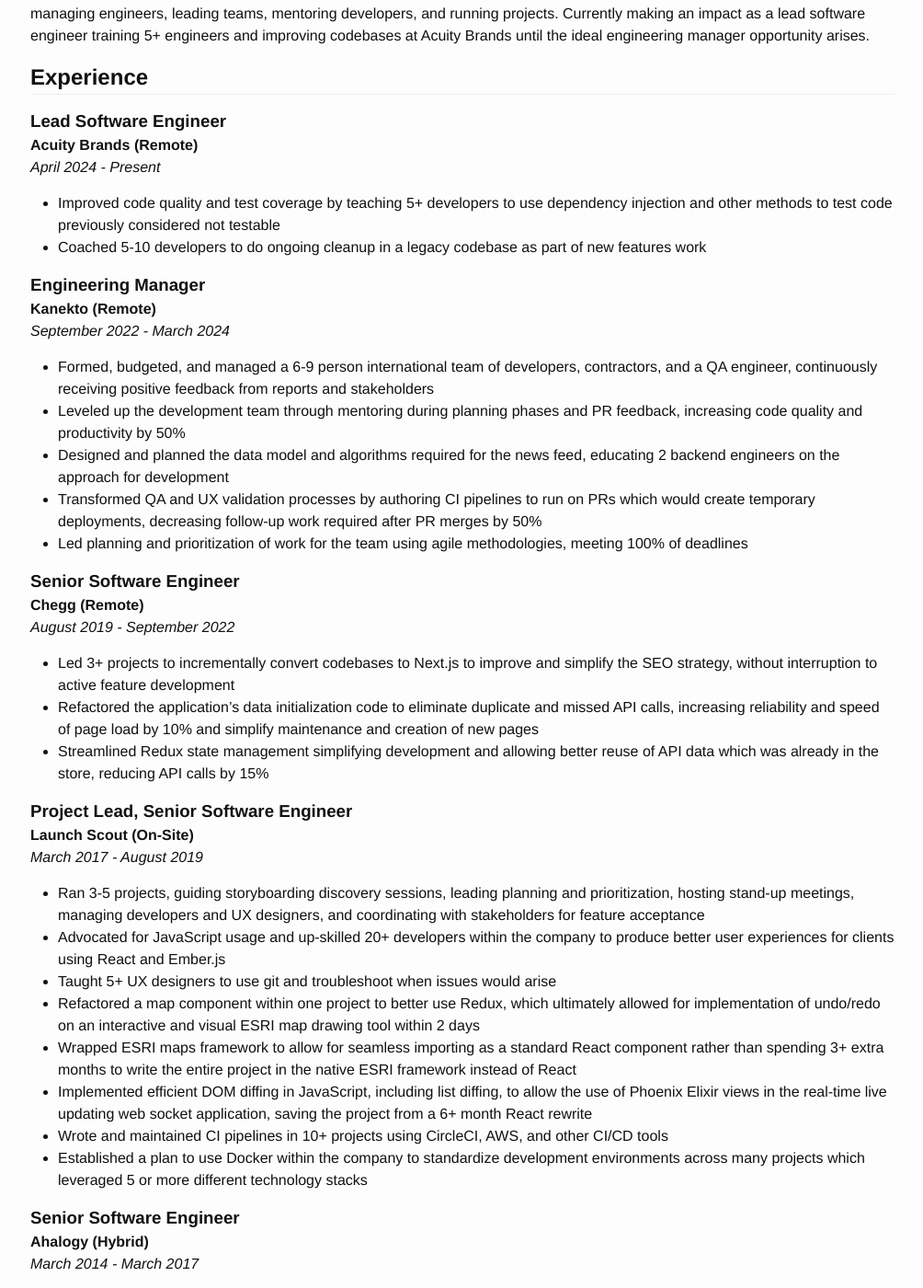
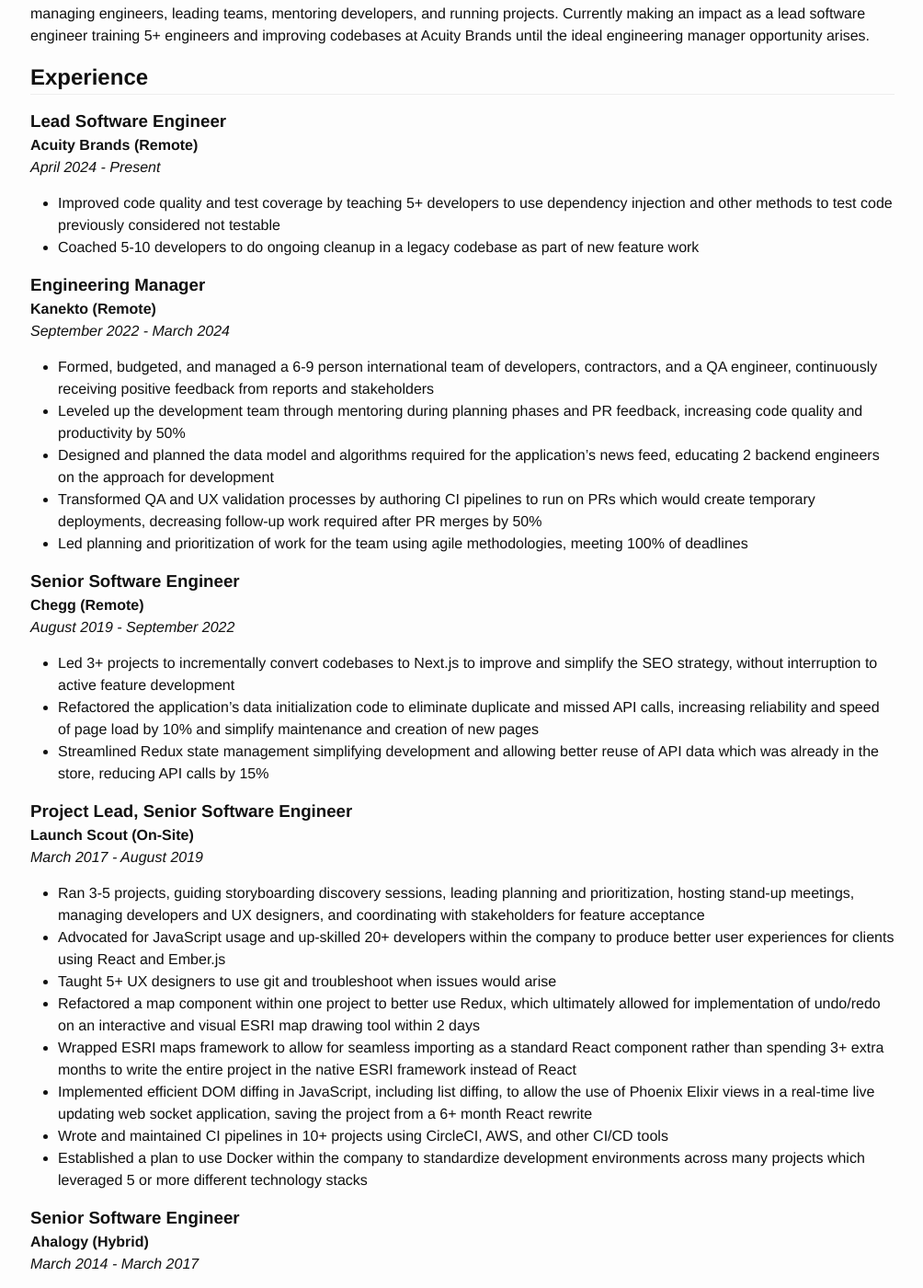
Before and after one commit to jimmay5469/jimmay5469.github.io, a Jekyll site: the page built from resume.md, in a window 1280 px wide and 1400 px high, scrolled down 302 px. Shown: the whole window at 92% size, without its empty margins (137-1141 px from the left). Built offline with Jekyll 4.4.1, drawn with Linux system fonts in a browser that asks for light colours.

Commit message:
Fix a few typos

```diff
--- a/_includes/resume.md
+++ b/_includes/resume.md
@@ -22,7 +22,7 @@
 _April 2024 - Present_
 
 - Improved code quality and test coverage by teaching 5+ developers to use dependency injection and other methods to test code previously considered not testable
-- Coached 5-10 developers to do ongoing cleanup in a legacy codebase as part of new features work
+- Coached 5-10 developers to do ongoing cleanup in a legacy codebase as part of new feature work
 
 ### Engineering Manager
 #### Kanekto (Remote)
@@ -30,7 +30,7 @@
 
 - Formed, budgeted, and managed a 6-9 person international team of developers, contractors, and a QA engineer, continuously receiving positive feedback from reports and stakeholders
 - Leveled up the development team through mentoring during planning phases and PR feedback, increasing code quality and productivity by 50%
-- Designed and planned the data model and algorithms required for the news feed, educating 2 backend engineers on the approach for development
+- Designed and planned the data model and algorithms required for the application's news feed, educating 2 backend engineers on the approach for development
 - Transformed QA and UX validation processes by authoring CI pipelines to run on PRs which would create temporary deployments, decreasing follow-up work required after PR merges by 50%
 - Led planning and prioritization of work for the team using agile methodologies, meeting 100% of deadlines
 
@@ -51,7 +51,7 @@
 - Taught 5+ UX designers to use git and troubleshoot when issues would arise
 - Refactored a map component within one project to better use Redux, which ultimately allowed for implementation of undo/redo on an interactive and visual ESRI map drawing tool within 2 days
 - Wrapped ESRI maps framework to allow for seamless importing as a standard React component rather than spending 3+ extra months to write the entire project in the native ESRI framework instead of React
-- Implemented efficient DOM diffing in JavaScript, including list diffing, to allow the use of Phoenix Elixir views in the real-time live updating web socket application, saving the project from a 6+ month React rewrite
+- Implemented efficient DOM diffing in JavaScript, including list diffing, to allow the use of Phoenix Elixir views in a real-time live updating web socket application, saving the project from a 6+ month React rewrite
 - Wrote and maintained CI pipelines in 10+ projects using CircleCI, AWS, and other CI/CD tools
 - Established a plan to use Docker within the company to standardize development environments across many projects which leveraged 5 or more different technology stacks
 
```
